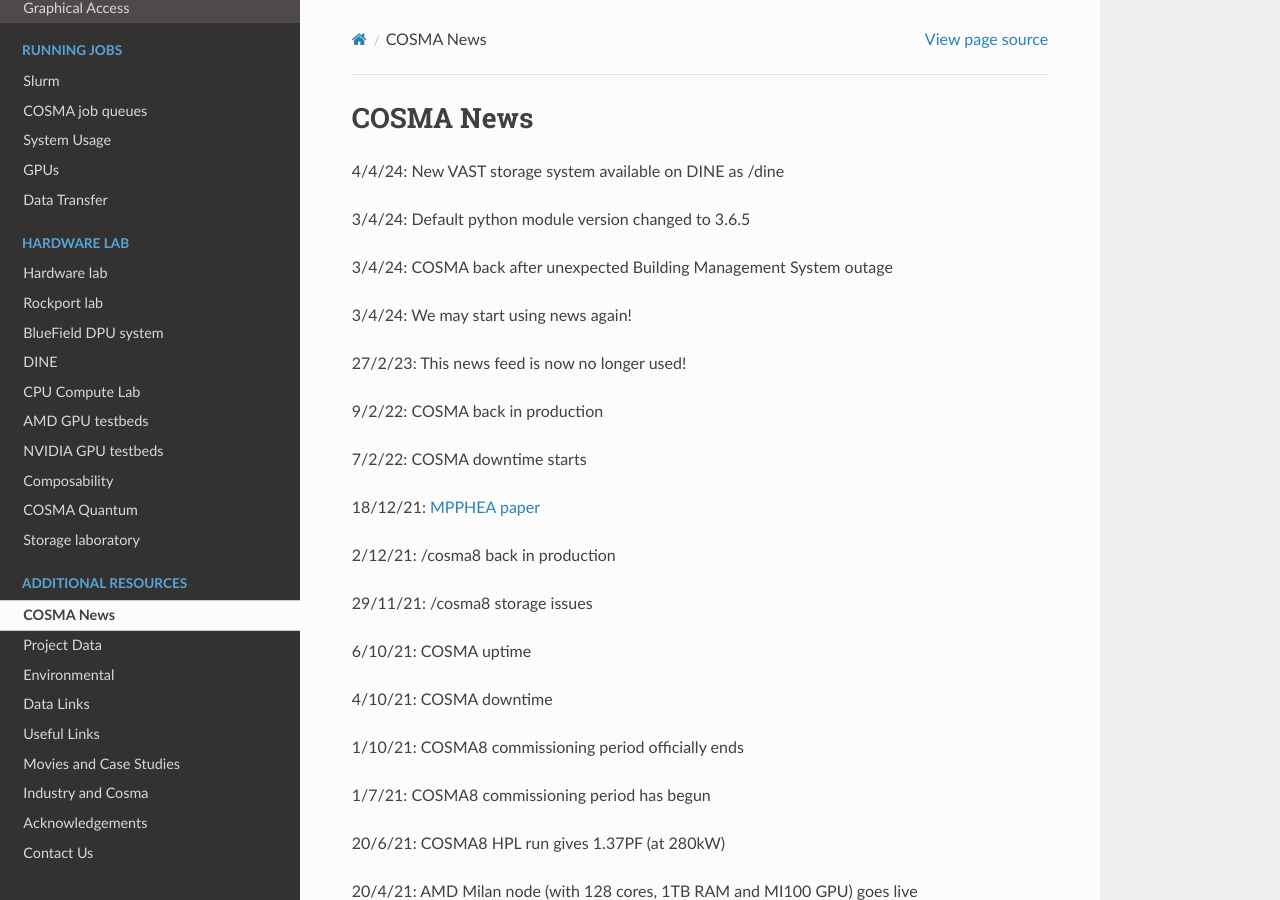
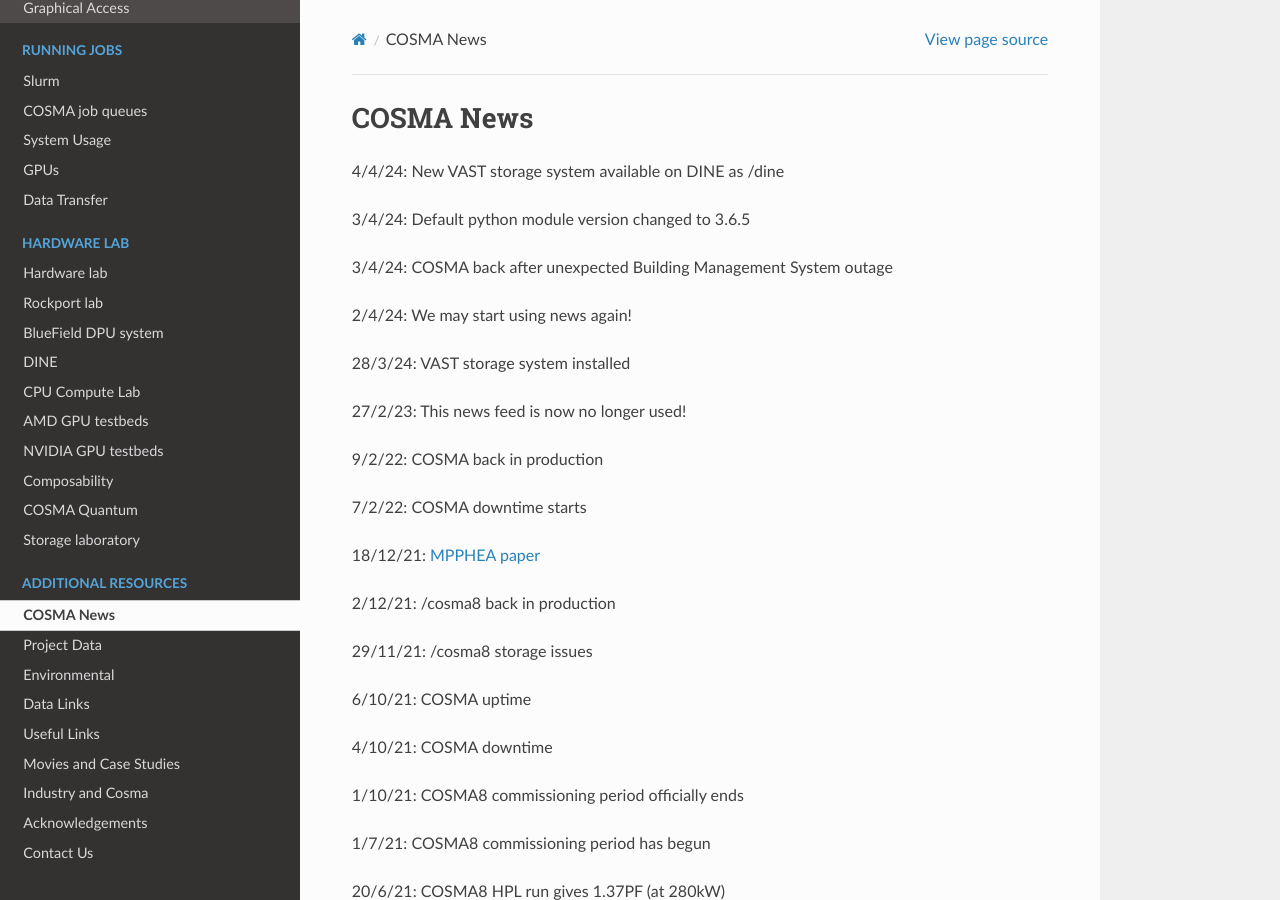
Before and after one commit to agb32/cosmadoc, a Sphinx documentation site: the page built from docs/source/news.md, in a window 1280 px wide and 900 px high. Built offline with Sphinx 7.4.7 and the Read the Docs theme 2.0.0, drawn with Linux system fonts in a browser that asks for light colours.

Commit message:
updated news

```diff
--- a/docs/source/news.md
+++ b/docs/source/news.md
@@ -6,7 +6,9 @@
 
 3/4/24: COSMA back after unexpected Building Management System outage
 
-3/4/24: We may start using news again!
+2/4/24: We may start using news again!
+
+28/3/24: VAST storage system installed
 
 27/2/23: This news feed is now no longer used!
 
```
